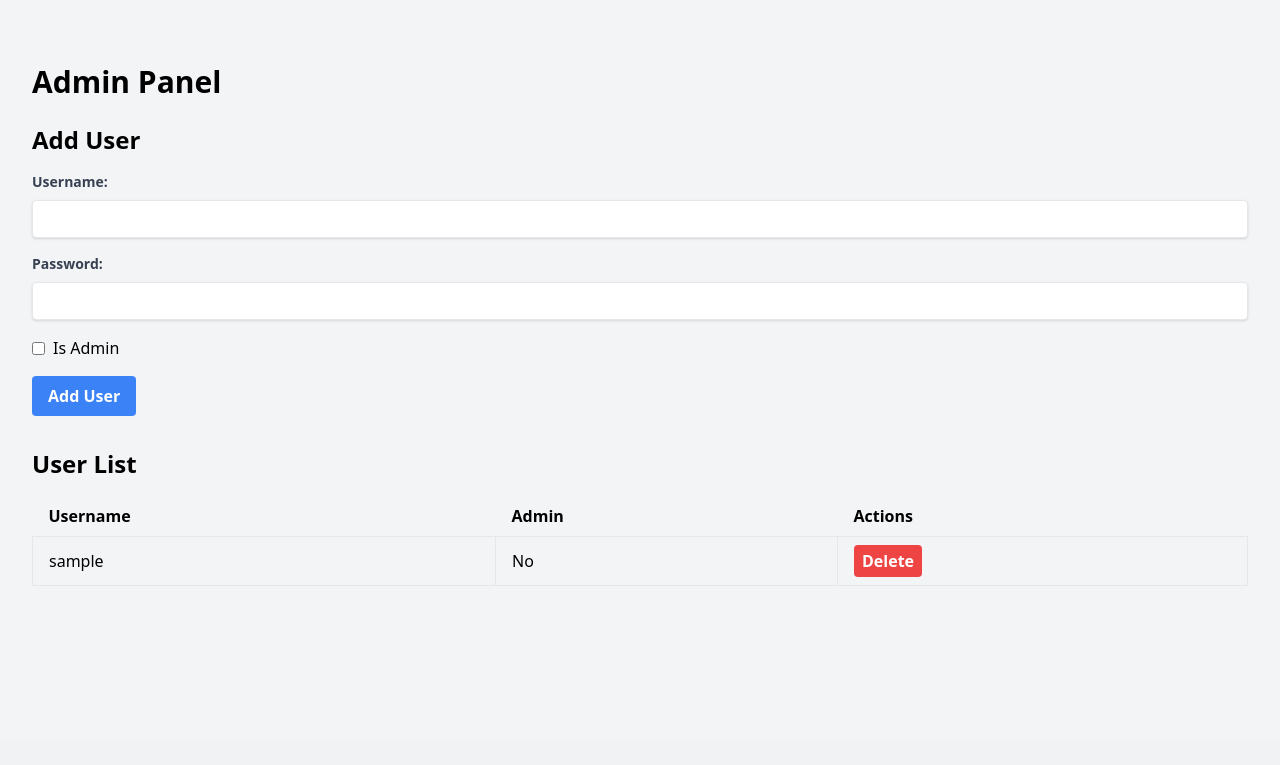
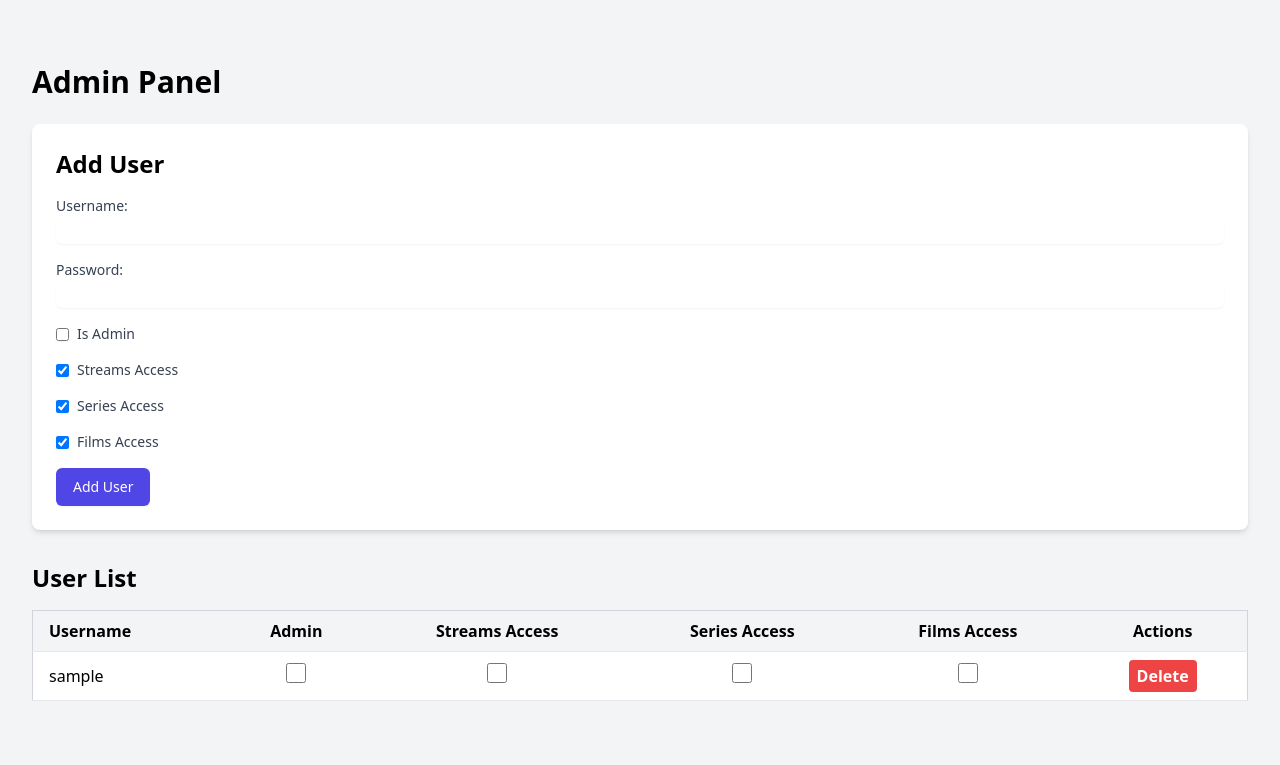
Before and after one commit to kevincornish/xtream-loader, a FastAPI app: template templates/admin.html in a window 1280 px wide. Shown: the part 60-825 px from the top of the page. Before the commit the page ends 637 px from the top, so only its background shows below. Run offline with FastAPI, Linux system fonts and the light colour scheme; the template is opened without the code that fills it: most values are stand-ins (such as "Sample title", 1, 10 or a date in 2020); some libraries are stand-ins or nearby versions.

Commit message:
feat: add access control for series,film,live views

```diff
--- a/database.py
+++ b/database.py
@@ -34,6 +34,9 @@ class User(Base):
     hashed_password = Column(String)
     is_active = Column(Boolean, default=True)
     is_admin = Column(Boolean, default=False)
+    streams_access = Column(Boolean, default=False)
+    series_access = Column(Boolean, default=False)
+    films_access = Column(Boolean, default=False)
 
 
 class RefreshData(Base):
--- a/main.py
+++ b/main.py
@@ -226,9 +226,13 @@ async def admin_page(
 
 @app.post("/admin/add_user")
 async def add_user(
+    request: Request,
     username: str = Form(...),
     password: str = Form(...),
     is_admin: bool = Form(False),
+    streams_access: bool = Form(True),
+    series_access: bool = Form(True),
+    films_access: bool = Form(True),
     db: Session = Depends(get_db),
     current_user: User = Depends(get_current_user),
 ):
@@ -236,14 +240,35 @@ async def add_user(
         return RedirectResponse(url="/login")
     if not current_user.is_admin:
         return RedirectResponse(url="/?error=authfail")
+
     db_user = User(
         username=username,
         hashed_password=get_password_hash(password),
         is_admin=is_admin,
+        streams_access=streams_access,
+        series_access=series_access,
+        films_access=films_access,
     )
     db.add(db_user)
     db.commit()
     return RedirectResponse(url="/admin", status_code=status.HTTP_303_SEE_OTHER)
+
+
+@app.put("/admin/update_permission/{user_id}")
+async def update_permission(
+    user_id: int,
+    permission: str = Form(...),
+    db: Session = Depends(get_db),
+    current_user: User = Depends(get_current_user),
+):
+    if not current_user or not current_user.is_admin:
+        raise HTTPException(status_code=403, detail="Not authorized")
+    user = db.query(User).filter(User.id == user_id).first()
+    if not user:
+        raise HTTPException(status_code=404, detail="User not found")
+    setattr(user, permission, not getattr(user, permission))
+    db.commit()
+    return {"success": True}
 
 
 @app.post("/admin/delete_user/{user_id}")
--- a/templates/admin.html
+++ b/templates/admin.html
@@ -3,10 +3,11 @@
 <div class="container mx-auto px-4 py-8">
   <h1 class="text-3xl font-bold mb-6">Admin Panel</h1>
 
+  <div class="bg-white shadow-md rounded-lg p-6 mb-8">
     <h2 class="text-2xl font-bold mb-4">Add User</h2>
-  <form method="post" action="/admin/add_user" class="mb-8">
-    <div class="mb-4">
-      <label for="username" class="block text-gray-700 text-sm font-bold mb-2"
+    <form action="/admin/add_user" method="post" class="space-y-4">
+      <div>
+        <label for="username" class="block text-sm font-medium text-gray-700"
           >Username:</label
         >
         <input
@@ -14,11 +15,11 @@
           id="username"
           name="username"
           required
-        class="shadow appearance-none border rounded w-full py-2 px-3 text-gray-700 leading-tight focus:outline-none focus:shadow-outline"
+          class="mt-1 block w-full rounded-md border-gray-300 shadow-sm focus:border-indigo-300 focus:ring focus:ring-indigo-200 focus:ring-opacity-50"
         />
       </div>
-    <div class="mb-4">
-      <label for="password" class="block text-gray-700 text-sm font-bold mb-2"
+      <div>
+        <label for="password" class="block text-sm font-medium text-gray-700"
           >Password:</label
         >
         <input
@@ -26,46 +27,158 @@
           id="password"
           name="password"
           required
-        class="shadow appearance-none border rounded w-full py-2 px-3 text-gray-700 leading-tight focus:outline-none focus:shadow-outline"
+          class="mt-1 block w-full rounded-md border-gray-300 shadow-sm focus:border-indigo-300 focus:ring focus:ring-indigo-200 focus:ring-opacity-50"
         />
       </div>
-    <div class="mb-4">
-      <label class="flex items-center">
-        <input type="checkbox" name="is_admin" class="form-checkbox" />
-        <span class="ml-2">Is Admin</span>
-      </label>
+      <div class="flex items-center space-x-2">
+        <input
+          type="checkbox"
+          id="is_admin"
+          name="is_admin"
+          class="rounded border-gray-300 text-indigo-600 shadow-sm focus:border-indigo-300 focus:ring focus:ring-offset-0 focus:ring-indigo-200 focus:ring-opacity-50"
+        />
+        <label for="is_admin" class="text-sm font-medium text-gray-700"
+          >Is Admin</label
+        >
       </div>
+      <div class="flex items-center space-x-2">
+        <input
+          type="checkbox"
+          id="streams_access"
+          name="streams_access"
+          checked
+          class="rounded border-gray-300 text-indigo-600 shadow-sm focus:border-indigo-300 focus:ring focus:ring-offset-0 focus:ring-indigo-200 focus:ring-opacity-50"
+        />
+        <label for="streams_access" class="text-sm font-medium text-gray-700"
+          >Streams Access</label
+        >
+      </div>
+      <div class="flex items-center space-x-2">
+        <input
+          type="checkbox"
+          id="series_access"
+          name="series_access"
+          checked
+          class="rounded border-gray-300 text-indigo-600 shadow-sm focus:border-indigo-300 focus:ring focus:ring-offset-0 focus:ring-indigo-200 focus:ring-opacity-50"
+        />
+        <label for="series_access" class="text-sm font-medium text-gray-700"
+          >Series Access</label
+        >
+      </div>
+      <div class="flex items-center space-x-2">
+        <input
+          type="checkbox"
+          id="films_access"
+          name="films_access"
+          checked
+          class="rounded border-gray-300 text-indigo-600 shadow-sm focus:border-indigo-300 focus:ring focus:ring-offset-0 focus:ring-indigo-200 focus:ring-opacity-50"
+        />
+        <label for="films_access" class="text-sm font-medium text-gray-700"
+          >Films Access</label
+        >
+      </div>
+      <div>
         <button
           type="submit"
-      class="bg-blue-500 hover:bg-blue-700 text-white font-bold py-2 px-4 rounded focus:outline-none focus:shadow-outline"
+          class="inline-flex items-center px-4 py-2 border border-transparent text-sm font-medium rounded-md shadow-sm text-white bg-indigo-600 hover:bg-indigo-700 focus:outline-none focus:ring-2 focus:ring-offset-2 focus:ring-indigo-500"
         >
           Add User
         </button>
+      </div>
     </form>
+  </div>
 
+  <div class="mt-8">
     <h2 class="text-2xl font-bold mb-4">User List</h2>
-  <table class="w-full mb-8">
+    <div class="overflow-x-auto">
+      <table class="min-w-full bg-white border border-gray-300">
         <thead>
-      <tr>
-        <th class="px-4 py-2 text-left">Username</th>
-        <th class="px-4 py-2 text-left">Admin</th>
-        <th class="px-4 py-2 text-left">Actions</th>
+          <tr class="bg-gray-100">
+            <th class="py-2 px-4 border-b text-left">Username</th>
+            <th class="py-2 px-4 border-b text-center">Admin</th>
+            <th class="py-2 px-4 border-b text-center">Streams Access</th>
+            <th class="py-2 px-4 border-b text-center">Series Access</th>
+            <th class="py-2 px-4 border-b text-center">Films Access</th>
+            <th class="py-2 px-4 border-b text-center">Actions</th>
           </tr>
         </thead>
         <tbody>
           {% for user in users %}
-      <tr>
-        <td class="border px-4 py-2">{{ user.username }}</td>
-        <td class="border px-4 py-2">{{ "Yes" if user.is_admin else "No" }}</td>
-        <td class="border px-4 py-2">
-          <form
-            method="post"
-            action="/admin/delete_user/{{ user.id }}"
-            class="inline"
-          >
+          <tr class="hover:bg-gray-50">
+            <td class="py-2 px-4 border-b">{{ user.username }}</td>
+            <td class="py-2 px-4 border-b text-center">
+              <input
+                type="checkbox"
+                class="form-checkbox h-5 w-5 text-blue-600"
+                name="is_admin"
+                {%
+                if
+                user.is_admin
+                %}checked{%
+                endif
+                %}
+                hx-put="/admin/update_permission/{{ user.id }}"
+                hx-trigger="click"
+                hx-swap="none"
+                hx-vals='{"permission": "is_admin"}'
+              />
+            </td>
+            <td class="py-2 px-4 border-b text-center">
+              <input
+                type="checkbox"
+                class="form-checkbox h-5 w-5 text-blue-600"
+                name="streams_access"
+                {%
+                if
+                user.streams_access
+                %}checked{%
+                endif
+                %}
+                hx-put="/admin/update_permission/{{ user.id }}"
+                hx-trigger="click"
+                hx-swap="none"
+                hx-vals='{"permission": "streams_access"}'
+              />
+            </td>
+            <td class="py-2 px-4 border-b text-center">
+              <input
+                type="checkbox"
+                class="form-checkbox h-5 w-5 text-blue-600"
+                name="series_access"
+                {%
+                if
+                user.series_access
+                %}checked{%
+                endif
+                %}
+                hx-put="/admin/update_permission/{{ user.id }}"
+                hx-trigger="click"
+                hx-swap="none"
+                hx-vals='{"permission": "series_access"}'
+              />
+            </td>
+            <td class="py-2 px-4 border-b text-center">
+              <input
+                type="checkbox"
+                class="form-checkbox h-5 w-5 text-blue-600"
+                name="films_access"
+                {%
+                if
+                user.films_access
+                %}checked{%
+                endif
+                %}
+                hx-put="/admin/update_permission/{{ user.id }}"
+                hx-trigger="click"
+                hx-swap="none"
+                hx-vals='{"permission": "films_access"}'
+              />
+            </td>
+            <td class="py-2 px-4 border-b text-center">
+              <form action="/admin/delete_user/{{ user.id }}" method="post">
                 <button
                   type="submit"
-              class="bg-red-500 hover:bg-red-700 text-white font-bold py-1 px-2 rounded focus:outline-none focus:shadow-outline"
+                  class="bg-red-500 hover:bg-red-700 text-white font-bold py-1 px-2 rounded"
                 >
                   Delete
                 </button>
@@ -76,4 +189,6 @@
         </tbody>
       </table>
     </div>
+  </div>
+</div>
 {% endblock %}
```
Also changed, not shown: auth.py (+18 -0 lines), create_admin.py (+8 -1 lines), routes/films.py (+5 -5 lines), routes/live_streams.py (+9 -4 lines), routes/series.py (+5 -5 lines). Lines whose indentation alone changed are shown as unchanged.
